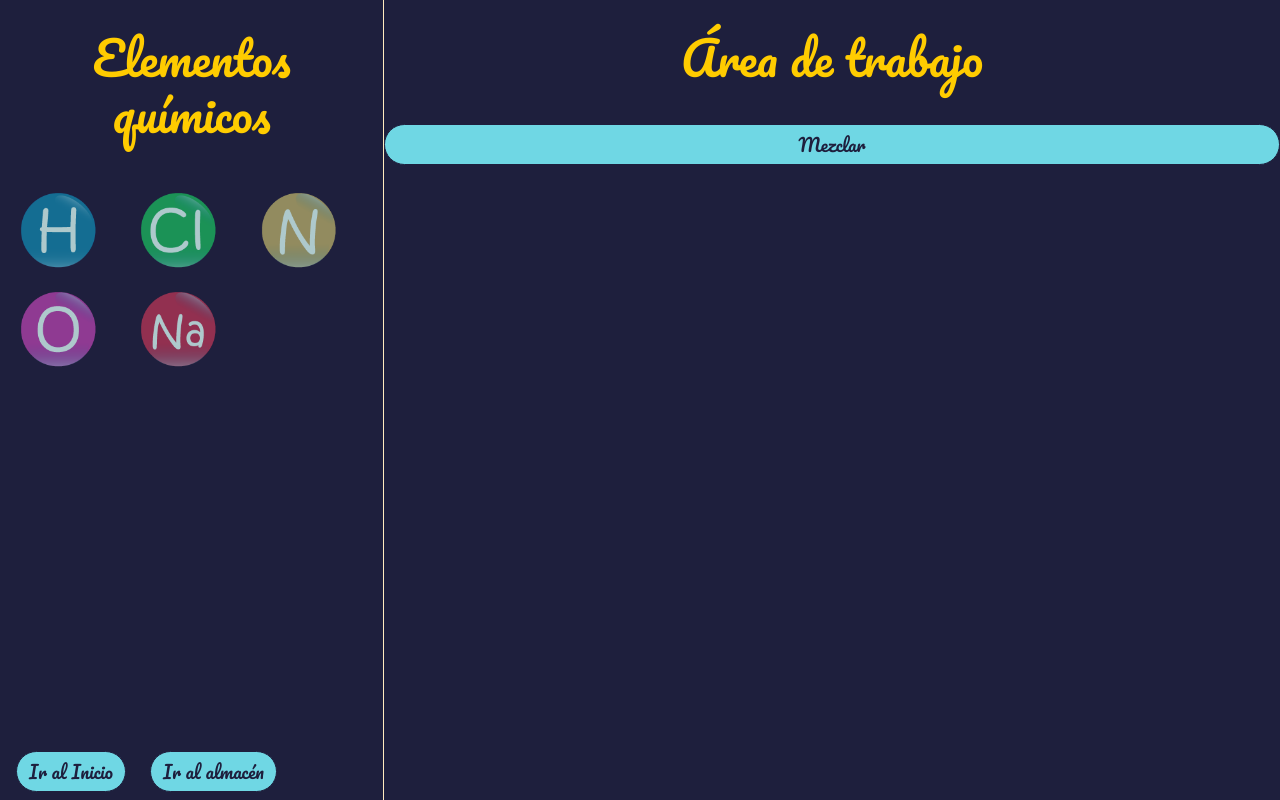
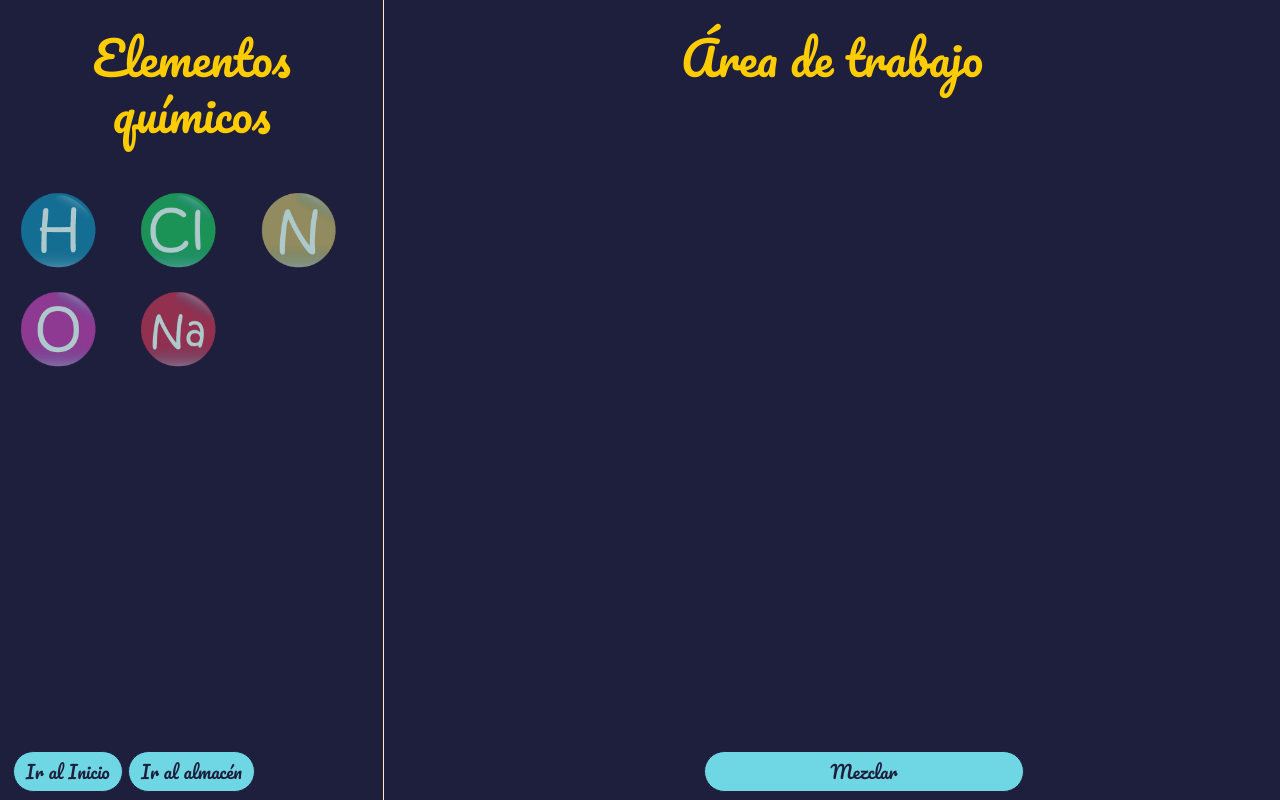
Before and after one commit to DavidFHCh/ALCHEMY, a Django app: page /mezclar/ in a window 1280 px wide. Run offline with Django 3.2, Linux system fonts and the light colour scheme; some libraries are stand-ins or nearby versions.

Commit message:
Se arreglaron cosas del laboratorio.
- Se cambio el mensaje del modal.
- Se bajo el botón de mezclar.

```diff
--- a/myserver/alchemy/templates/alchemy/mezclar.html
+++ b/myserver/alchemy/templates/alchemy/mezclar.html
@@ -69,21 +69,23 @@
 		}
 
 		#Button1{
-			position: absolute;
+			position: fixed;
     		bottom: 8px;
-    		left: 16px;
+    		left: 1%;
     		font-size: 18px;
 		}
 
 		#Button2{
-			position: absolute;
+			position: fixed;
     		bottom: 8px;
-    		left: 150px;
+    		left: 10%;
     		font-size: 18px;
 		}
 
 		#Button3 {
-			width: 100%;
+			position: fixed;
+			width: 25%;
+			right: 20%;
 			bottom: 8px;
 			font-size: 18px;
 		}
@@ -94,6 +96,10 @@
 
 		#titulo {
 			font-size: 290%;
+		}
+
+		span {
+			font-size: 40px;
 		}
   	</style>
 
@@ -155,24 +161,25 @@
 
 		    <div class="elemens" ondrop="drop(event)">
 		      <h1 id="titulo" class="text-center">Elementos químicos</h1>
+		      	<div>
 					<img id="e1"class="F_Ex" src="{% static "alchemy/hidrogeno.png" %}" draggable="true" ondragstart="drag(event)" style="max-width:25%;" alt=H >
 					<img id="e2"class="F_Ex" src="{% static "alchemy/cloro.png" %}" draggable="true" ondragstart="drag(event)" style="max-width:25%;" alt=Cl >
 					<img id="e3"class="F_Ex" src="{% static "alchemy/nitrogeno.png" %}" draggable="true" ondragstart="drag(event)" style="max-width:25%;" alt=N >
 					<img id="e4"class="F_Ex" src="{% static "alchemy/oxigeno.png" %}" draggable="true" ondragstart="drag(event)" style="max-width:25%;" alt=O >
 					<img id="e5"class="F_Ex" src="{% static "alchemy/sodio.png" %}" draggable="true" ondragstart="drag(event)" style="max-width:25%;" alt=Na >
+				</div>
 
-			<div>
 					<a id="Button1" href="../" class="btn btn-primary center-block">Ir al Inicio</a>
 					<a id="Button2" href="../almacen" class="btn btn-primary center-block">Ir al almacén</a>
 		    </div>
-    </div>
+
 		    <div class="mixspace" >
 				<div class="mspace" id="fuego" ondrop="dropExtra(event)" ondragover="allowDrop(event)">
 		      		<h1 id="titulo" class="text-center">Área de trabajo</h1>
+
+			  	</div>
 			  	<button id="Button3" type="button" onClick="getChilds()" class="btn btn-primary center-block">Mezclar</button>
 		    </div>
-    </div>
-
 	  </div>
 </section>
 
@@ -182,10 +189,12 @@
     <div class="modal-content">
       <div class="modal-header">
 
-        <h4 class="modal-title text-center" id="myModalLabel">¡Has generado Agua! <br><b>O + H</b></h4>
+        <h3 class="text-center" id="myModalLabel">¡Felicidades!  <span>&#9786<span></h3>
+
       </div>
       <div class="modal-body">
         <img src="{% static "alchemy/agua.png" %}" alt="" class="img img-responsive center-block" style="max-height:200px;">
+        <h4 class="text-center">Has creado agua usando <b>H + O</b></h4>
         <audio src="ta_da.mp3" type="audio/mpeg"></audio>
       </div>
       <div class="modal-footer">
@@ -201,10 +210,12 @@
     <div class="modal-content">
       <div class="modal-header">
 
-        <h4 class="modal-title text-center" id="myModalLabel">¡Has generado Aire! <br><b>N + O</b></h4>
+        <h3 class="modal-title text-center" id="myModalLabel">¡Felicidades!  <span>&#9786<span></h3>
+
       </div>
       <div class="modal-body">
         <img src="{% static "alchemy/aire.png" %}" alt="" class="img img-responsive center-block" style="max-height:200px;">
+        <h4 class="text-center">Has creado aire usando <b>O + N</b></h4>
         <audio src="ta_da.mp3" type="audio/mpeg"></audio>
       </div>
       <div class="modal-footer">
@@ -220,10 +231,12 @@
     <div class="modal-content">
       <div class="modal-header">
 
-        <h4 class="modal-title text-center" id="myModalLabel">¡Has generado Sal! <br><b>Cl + Na</b></h4>
+        <h3 class="modal-title text-center" id="myModalLabel">¡Felicidades!  <span>&#9786<span></h3>
+
       </div>
       <div class="modal-body">
         <img src="{% static "alchemy/sal.png" %}" alt="" class="img img-responsive center-block" style="max-height:200px;">
+        <h4 class="text-center">Has creado sal usando <b>Na + Cl</b></h4>
         <audio src="ta_da.mp3" type="audio/mpeg"></audio>
       </div>
       <div class="modal-footer">
@@ -239,7 +252,7 @@
     <div class="modal-content">
       <div class="modal-header">
 
-        <h4 class="modal-title" id="myModalLabel">¡Tu combinación no generó ningún compuesto conocido!</h4>
+        <h3 class="modal-title" id="myModalLabel">¡Tu combinación no generó ningún compuesto conocido! <span>&#9785</span></h3>
       </div>
       <div class="modal-body">
 				La combinación que realizaste no crea ningún compuesto conocido. <br>
```
Lines whose indentation alone changed are shown as unchanged.
